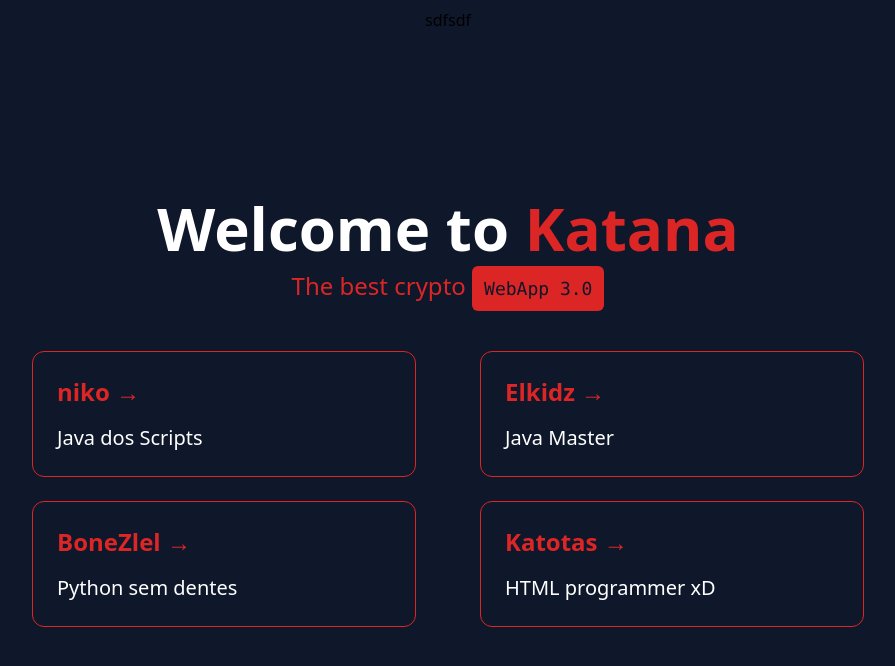
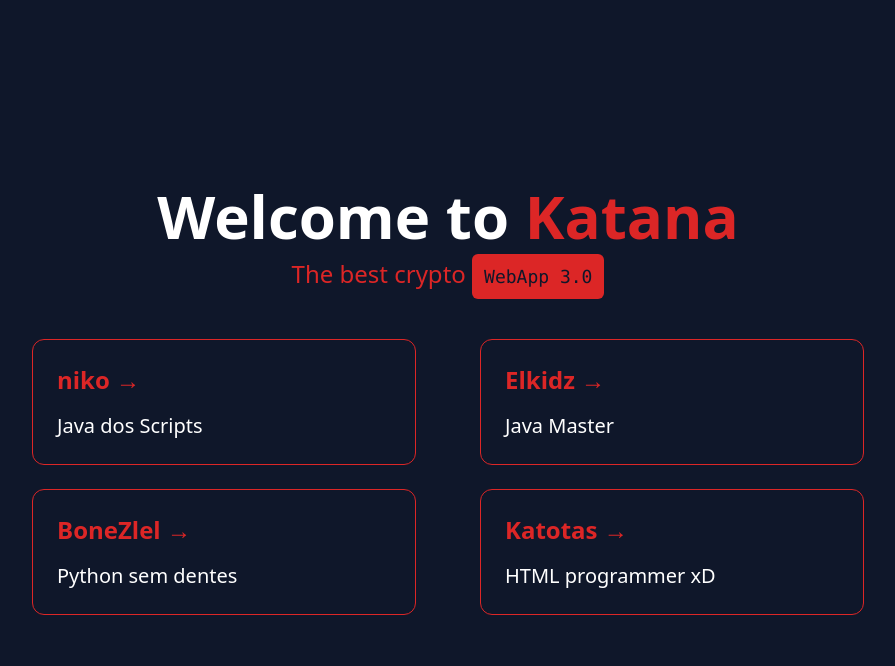
Before and after one commit to kataniko/katana-blockchain, a Next.js app: page / in a window 1280 px wide. Shown: the top 666 px of the page, without its empty margins (192-1087 px from the left). Built offline with nearby package versions, Linux system fonts and the light colour scheme.

Commit message:
ADD: const frontend

```diff
--- a/pages/index.tsx
+++ b/pages/index.tsx
@@ -6,93 +6,84 @@ import { motion } from "framer-motion"
 const Home: NextPage = () => {
   return (
     <motion.div className="flex min-h-screen flex-col items-center justify-center py-2 bg-slate-900"
-    initial={{x : -500,
-    opacity : 0,
-    scale : 0.5,
-    }}
-    animate={{ x : 0 ,
-    opacity: 1,
-  scale : 1}}
-    transition={{duration : 1.5  }}
-    >
+     initial={{x : -500,
+     opacity : 0,
+     scale : 0.5,}}
+     animate={{ x : 0 ,
+     opacity: 1,
+     scale : 1}}
+     transition={{duration : 1.5  }}>
 
-  <motion.div initial={{z : -500,
-        opacity : 0,
-        scale : 0.5,
-      }}
-
-      animate={{ x : 0 ,
-      opacity: 1,
-      scale : 1}}
-
-      transition={{
-        duration : 2 }}>
 
         <Head>
           <title>Katana-Blockchain</title>
           <link rel="icon" href="/favicon.ico" />
         </Head>
-    </motion.div>
-      <header>
-        sdfsdf
-      </header>
-      <main className="flex w-full flex-1 flex-col items-center justify-center px-20 text-center bg-slate-900">
+
+     <motion.main className="flex w-full flex-1 flex-col items-center justify-center px-20 text-center bg-slate-900"
+     >
         <h1 className="text-6xl font-bold text-white">
           Welcome to{' '}
-          <a className="text-red-600 " href="https://youtu.be/dQw4w9WgXcQ">
+          <motion.a className="text-red-600 " href="https://youtu.be/dQw4w9WgXcQ"
+          initial={{z : -500,opacity : 0, scale : 0.5,}} animate={{ x : 0 ,opacity: 1,scale : 1}} transition={{duration : 2 }}>
             Katana
-          </a>
+          </motion.a>
         </h1>
 
-        <p className="mt-3 text-2xl text-red-600">
+        <motion.p className="mt-3 text-2xl text-red-600"
+        initial={{x : -500,opacity : 0, scale : 0.5,}} animate={{ x : 0 ,opacity: 1,scale : 1}} transition={{duration : 2 }}>
           The best crypto{' '}
           <code className="rounded-md bg-red-600 p-3 text-slate-900 font-mono text-lg">
             WebApp 3.0
           </code>
-        </p>
+        </motion.p>
 
         <div className="mt-6 flex max-w-4xl flex-wrap items-center justify-around sm:w-full">
-          <a
+          <motion.a
             href="https://youtu.be/N2H8MRdGqzs"
             className="mt-6 w-96 rounded-xl border border-red-600 text-red-600 p-6 text-left hover:text-white focus:text-white"
+            initial={{z : -500,opacity : 0, scale : 0.5,}} animate={{ x : 0 ,opacity: 1,scale : 1}} transition={{duration : 2 }}
           >
             <h3 className="text-2xl font-bold ">niko &rarr;</h3>
             <p className="mt-4 text-xl text-white">
               Java dos Scripts
             </p>
-          </a>
+          </motion.a>
 
-          <a
+          <motion.a
             href="https://youtu.be/G-Wn48geCJ8"
             className="mt-6 w-96 rounded-xl border border-red-600 text-red-600 p-6 text-left hover:text-white focus:text-white"
+            initial={{x: +500,opacity : 0, scale : 0.5,}} animate={{ x : 0 ,opacity: 1,scale : 1}} transition={{duration : 2 }}
           >
             <h3 className="text-2xl font-bold">Elkidz &rarr;</h3>
             <p className="mt-4 text-xl text-white">
                 Java Master
             </p>
-          </a>
+          </motion.a>
 
-          <a
+          <motion.a
             href="https://youtu.be/UrbD0F91yVk"
             className="mt-6 w-96 rounded-xl border border-red-600 p-6 text-red-600 text-left hover:text-white focus:text-white"
+            initial={{x : -500,opacity : 0, scale : 0.5,}} animate={{ x : 0 ,opacity: 1,scale : 1}} transition={{duration : 2 }}
           >
             <h3 className="text-2xl font-bold ">BoneZlel &rarr;</h3>
             <p className="mt-4 text-xl text-white">
               Python sem dentes
             </p>
-          </a>
+          </motion.a>
 
-          <a
+          <motion.a
             href="https://youtu.be/CSwNHs-mgCc"
             className="mt-6 w-96 rounded-xl border border-red-600 p-6 text-red-600 text-left hover:text-white focus:text-white"
+            initial={{x : +500,opacity : 0, scale : 0.5,}} animate={{ x : 0 ,opacity: 1,scale : 1}} transition={{duration : 2 }}
           >
             <h3 className="text-2xl font-bold ">Katotas &rarr;</h3>
             <p className="mt-4 text-xl text-white">
               HTML programmer xD
             </p>
-          </a>
+          </motion.a>
         </div>
-      </main>
+      </motion.main>
     </motion.div>
   )
 }
```
